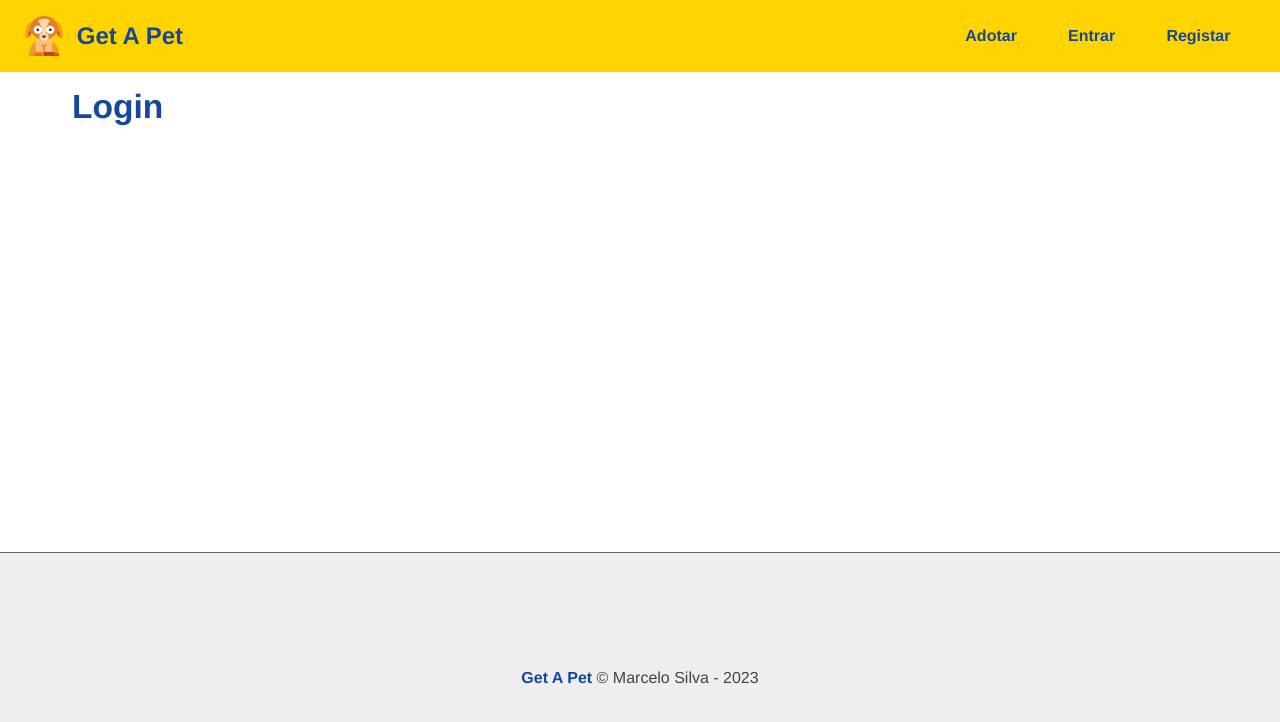
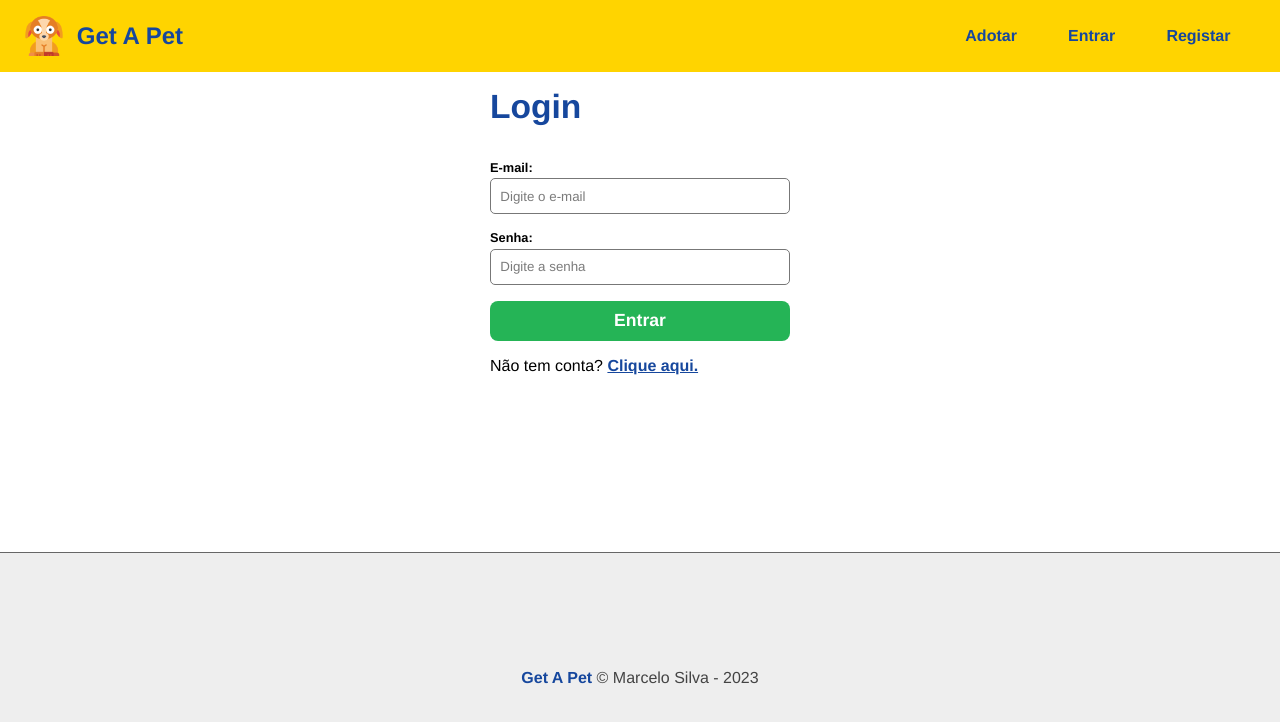
Before and after one commit to Macsilva40/Get_a_Pet, a React (Create React App) app in the folder frontend/: page /login in a window 1280 px wide. Shown: the top 722 px of the page. Built offline with nearby package versions, Linux system fonts and the light colour scheme.

Commit message:
pagina de perfil

```diff
--- a/frontend/src/App.jsx
+++ b/frontend/src/App.jsx
@@ -10,6 +10,7 @@ import Message from './components/layout/Message';
 import Login from './components/pages/Auth/Login'
 import Register from './components/pages/Auth/Register';
 import Home from './components/pages/Home';
+import Profile from './components/pages/User/Profile';
 
 /* context */
 import { UserProvider } from './context/UserContext'
@@ -24,6 +25,7 @@ function App() {
           <Routes>
             <Route path="/login" element={<Login />} />
             <Route path="/register" element={<Register />} />
+            <Route path="/user/profile" element={<Profile />} />
             <Route path="/" element={<Home />} />
           </Routes>
         </Container>
--- a/frontend/src/components/pages/Auth/Login.jsx
+++ b/frontend/src/components/pages/Auth/Login.jsx
@@ -1,7 +1,48 @@
+import { useState, useContext } from 'react'
+import Input from '../../form/Input'
+import { Link } from 'react-router-dom'
+
+import styles from '../../form/Form.module.css'
+
+/* contexts */
+import { Context } from '../../../context/UserContext'
+
 function Login() {
+    const [user, setUser] = useState({})
+    const { login } = useContext(Context)
+
+    function handleChange(e) {
+        setUser({ ...user, [e.target.name]: e.target.value })
+    }
+
+    const handleSubmit = (e) => {
+        e.preventDefault()
+        login(user)
+    }
+
     return (
-        <section>
+        <section className={styles.form_container}>
             <h1>Login</h1>
+            <form onSubmit={handleSubmit}>
+                <Input
+                    text="E-mail"
+                    type="email"
+                    name="email"
+                    placeholder="Digite o e-mail"
+                    handleOnChange={handleChange}
+                />
+                <Input
+                    text="Senha"
+                    type="password"
+                    name="password"
+                    placeholder="Digite a senha"
+                    handleOnChange={handleChange}
+                />
+                <input type="submit" value="Entrar" />
+            </form>
+            <p>
+                Não tem conta? <Link to="/register">Clique aqui.</Link>
+            </p>
         </section>
     )
 }
--- /dev/null
+++ b/frontend/src/components/pages/User/Profile.jsx
@@ -0,0 +1,88 @@
+import api from '../../../utils/api'
+
+import { useState, useEffect } from 'react'
+
+import styles from './Profile.module.css'
+import formStyles from '../../form/Form.module.css'
+
+import Input from '../../form/Input'
+
+function Profile() {
+    const [user, setUser] = useState({})
+    const [token] = useState(localStorage.getItem('token') || '')
+
+    useEffect(() => {
+        api.get('/users/checkuser', {
+            headers: {
+                Authorization: `Bearer ${JSON.parse(token)}`
+            }
+        }).then((response) => {
+            setUser(response.data)
+        })
+    }, [token])
+
+    function onFileChange() {
+    }
+
+    function handleChange(e) {
+    }
+
+    return (
+        <section>
+            <div className={styles.profile_header}>
+                <h1>Perfil</h1>
+                <p>Preview Imagem</p>
+            </div>
+
+            <form className={formStyles.form_container}>
+                <Input
+                    text="Imagem"
+                    type="file"
+                    name="image"
+                    handleOnChange={onFileChange}
+                />
+                <Input
+                    text="E-mail"
+                    type="email"
+                    name="email"
+                    placeholder="Digite o seu e-mail"
+                    handleOnChange={handleChange}
+                    value={user.email || ''}
+                />
+                <Input
+                    text="Nome"
+                    type="text"
+                    name="name"
+                    placeholder="Digite o seu nome"
+                    handleOnChange={handleChange}
+                    value={user.name || ''}
+                />
+                <Input
+                    text="Telefone"
+                    type="text"
+                    name="phone"
+                    placeholder="Digite o seu telefone"
+                    handleOnChange={handleChange}
+                    value={user.phone || ''}
+                />
+                <Input
+                    text="Senha"
+                    type="password"
+                    name="password"
+                    placeholder="Digite a sua senha"
+                    handleOnChange={handleChange}
+                />
+                <Input
+                    text="Confirmação de senha"
+                    type="password"
+                    name="confirmpassword"
+                    placeholder="Confirme a sua senha"
+                    handleOnChange={handleChange}
+                />
+                <input type="submit" value="Editar" />
+            </form>
+        </section>
+    )
+}
+
+export default Profile
--- /dev/null
+++ b/frontend/src/components/pages/User/Profile.module.css
@@ -0,0 +1,4 @@
+.profile_header {
+    text-align: center;
+    margin-bottom: 1em;
+}
--- a/frontend/src/hooks/useAuth.jsx
+++ b/frontend/src/hooks/useAuth.jsx
@@ -64,6 +64,23 @@ export default function useAuth() {
         localStorage.setItem('token', JSON.stringify(data.token))
 
         navigate('/')
+
+        async function login(user) {
+            let msgText = 'Login realizado com sucesso'
+            let msgType = 'success'
+
+            try {
+                const data = await api.post('/users/login', user).then((response) => {
+                    return response.data
+                })
+                await authUser(data)
+
+            } catch (error) {
+                msgText = error.response.data.message
+                msgType = 'error'
+            }
+            setFlashMessage(msgText, msgType)
+        }
     }
 
     function logout() {
```
